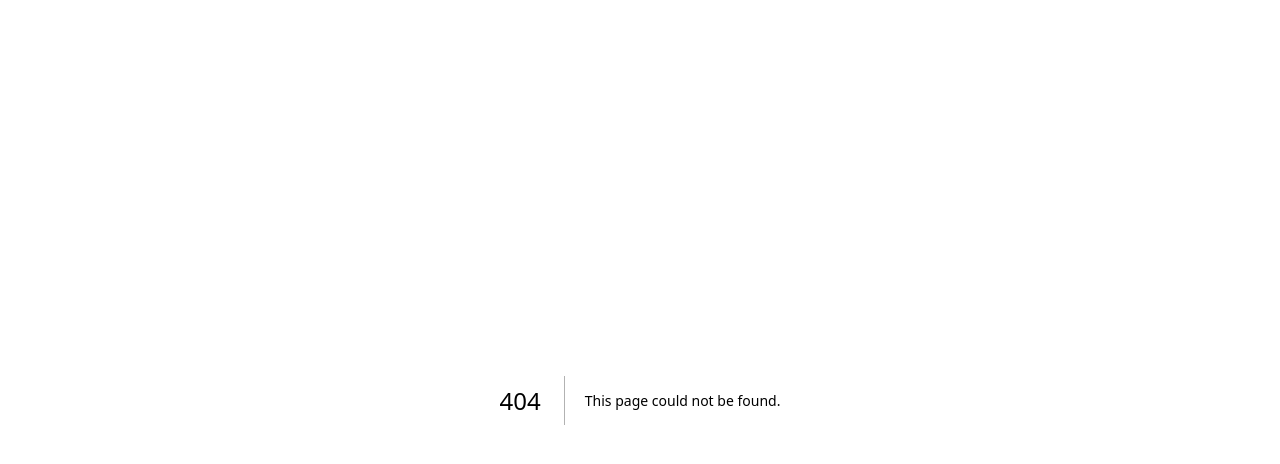
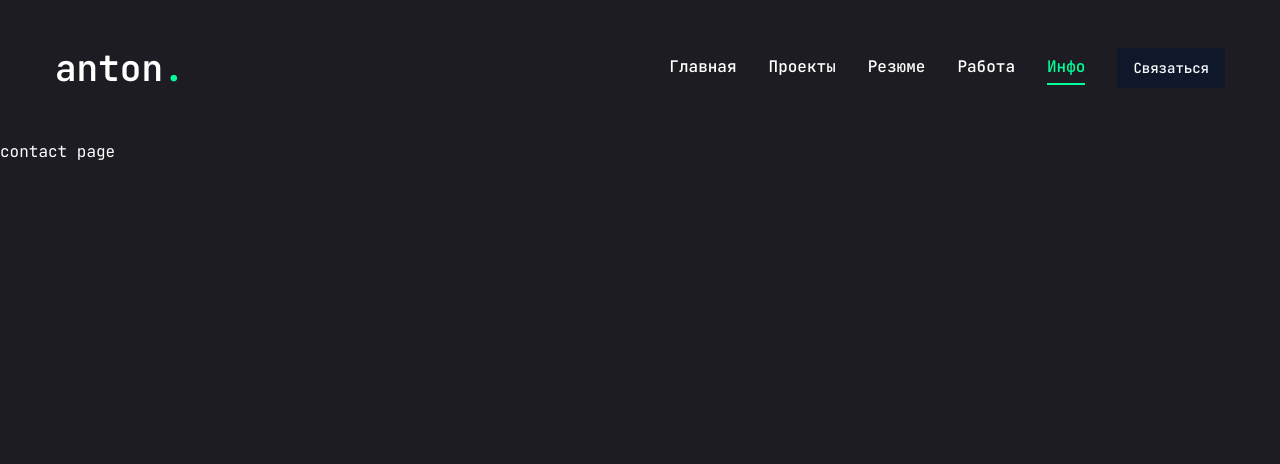
Before and after one commit to paintdrip/portfolio, a Next.js app: page /contact in a window 1280 px wide. Before the commit this address had no page. Shown: the top 464 px of the page. Built offline with nearby package versions, Linux system fonts and the light colour scheme.

Commit message:
base header and pages

```diff
--- /dev/null
+++ b/app/contact/page.jsx
@@ -0,0 +1,5 @@
+const Contact = () => {
+	return <div>contact page</div>
+}
+
+export default Contact
--- a/app/layout.jsx
+++ b/app/layout.jsx
@@ -1,5 +1,6 @@
 import { JetBrains_Mono } from 'next/font/google'
 import './globals.css'
+import Header from '@/components/Header'
 
 const jetbrainsMono = JetBrains_Mono({
 	subsets: ['latin'],
@@ -15,7 +16,10 @@
 export default function RootLayout({ children }) {
 	return (
 		<html lang='ru'>
-			<body className={jetbrainsMono.variable}>{children}</body>
+			<body className={jetbrainsMono.variable}>
+				<Header />
+				{children}
+			</body>
 		</html>
 	)
 }
--- /dev/null
+++ b/app/resume/page.jsx
@@ -0,0 +1,5 @@
+const Resume = () => {
+	return <div>resume page</div>
+}
+
+export default Resume
--- /dev/null
+++ b/app/services/page.jsx
@@ -0,0 +1,5 @@
+const Services = () => {
+	return <div>services page</div>
+}
+
+export default Services
--- /dev/null
+++ b/app/work/page.jsx
@@ -0,0 +1,5 @@
+const Work = () => {
+	return <div>work page</div>
+}
+
+export default Work
--- /dev/null
+++ b/components/Header.jsx
@@ -0,0 +1,28 @@
+import Link from 'next/link'
+import Nav from './Nav'
+import { Button } from './ui/button'
+
+const Header = () => {
+	return (
+		<header className='py-8 xl:py-12 text-white'>
+			<div className='container mx-auto flex justify-between items-center'>
+				<Link href='/' className='select-none'>
+					<h1 className='text-4xl font-semibold'>
+						anton<span className='text-accent'>.</span>
+					</h1>
+				</Link>
+				{/* десктопная навигация */}
+				<div className='hidden xl:flex gap-8 items-center'>
+					<Nav />
+					<Link href='/contact'>
+						<Button>Связаться</Button>
+					</Link>
+				</div>
+				{/* мобильная навигация */}
+				<div className='xl:hidden'></div>
+			</div>
+		</header>
+	)
+}
+
+export default Header
--- /dev/null
+++ b/components/Nav.jsx
@@ -0,0 +1,45 @@
+'use client'
+
+import Link from 'next/link'
+import { usePathname } from 'next/navigation'
+
+const links = [
+	{
+		name: 'главная',
+		path: '/',
+	},
+	{
+		name: 'проекты',
+		path: '/services',
+	},
+	{
+		name: 'резюме',
+		path: '/resume',
+	},
+	{
+		name: 'работа',
+		path: '/work',
+	},
+	{
+		name: 'инфо',
+		path: '/contact',
+	},
+]
+
+const Nav = () => {
+	const pathname = usePathname()
+
+	return (
+		<nav className='flex gap-8'>
+			{links.map((link, index) => {
+				return (
+					<Link key={index} href={link.path} className={`${link.path === pathname && 'text-accent border-b-2 border-accent'} capitalize font-medium hover:text-accent transition-all select-none`}>
+						{link.name}
+					</Link>
+				)
+			})}
+		</nav>
+	)
+}
+
+export default Nav
--- a/tailwind.config.mjs
+++ b/tailwind.config.mjs
@@ -1,4 +1,3 @@
-/* eslint-disable import/no-anonymous-default-export */
 /** @type {import('tailwindcss').Config} */
 export default {
 	darkMode: ['class'],
```
